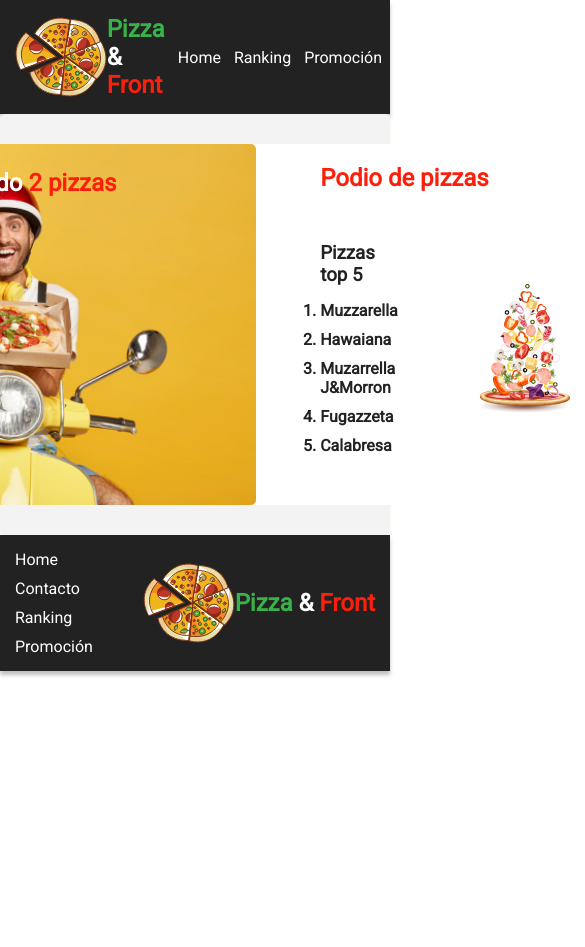
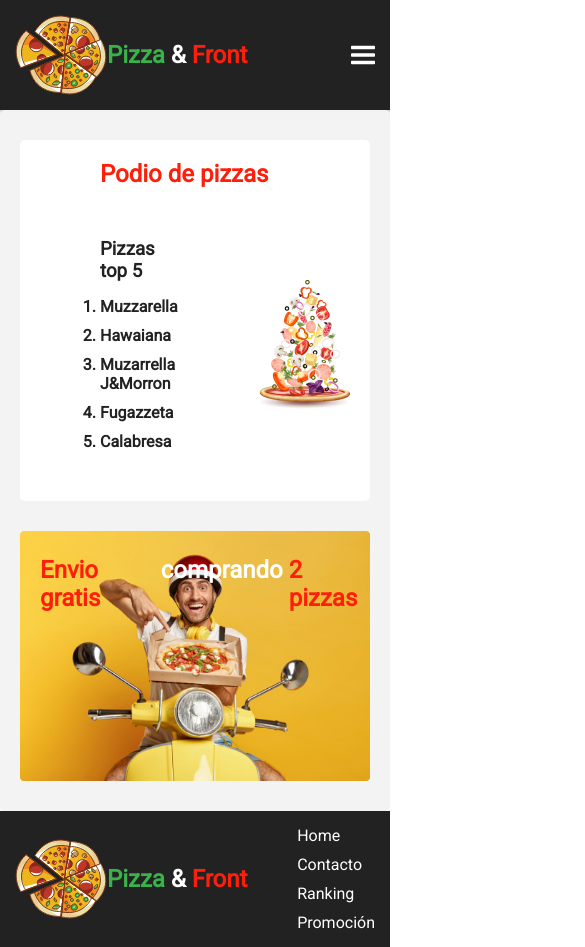
Before and after one commit to ypochoag/pizzeria_frontend, a plain HTML site: page index.html in a window 390 px wide. Shown: the top 947 px of the page, 585 px wide, since content can reach past the window. Before the commit the page ends 844 px from the top, so only its background shows below. Drawn offline with Linux system fonts and the light colour scheme.

Commit message:
mobile version - Media Queries style

```diff
--- a/css/style.css
+++ b/css/style.css
@@ -19,6 +19,10 @@ header{
     box-shadow: 0px 4px 4px 0px rgba(0, 0, 0, 0.25);
     align-items: center;
     justify-content: space-between;
+}
+
+.barra-solid{
+    display: none;
 }
 
 .logo{
@@ -53,7 +57,6 @@ h1{
 
 
 .enlaces{
-
     list-style: none;
     display:flex;
     margin-right: 20px;
@@ -87,8 +90,10 @@ main{
 
 .promocion{
     display: flex;
+    flex-wrap: wrap;
     flex-direction: row;
     justify-content: center;
+    gap: 10px;
 }
 
 .Pizzero{
@@ -113,13 +118,15 @@ main{
     color: #FFF;
 }
 
+
 .toppizzas{
-    width: 491px;
+    width: 460px;
     display: flex;
     flex-direction: column;
     background-color: #FFF;
     padding: 20px 70px 50px 80px;
     gap:50px;
+    border-radius: 5px;
 }
 
 .pizzaslista{
@@ -168,3 +175,38 @@ footer{
     text-decoration: none;
     color: white;
 }
+
+
+/*------------Media Query-----------------*/
+@media (max-width: 481px){
+
+    .nav-bar{
+        display:none;
+    }
+
+    .barra-solid{
+        display: flex;
+    }
+
+
+    /*Style Main*/
+
+    .promocion{
+        flex-direction: column-reverse;
+    }
+
+    .Pizzero{
+        margin-top: 20px ;
+    }
+
+    .imgPizzero{
+        width: 100%;
+    }
+    .toppizzas{
+        width: 100%;
+    }
+    /*Style footer*/
+    footer{
+        flex-direction: row-reverse;
+    }
+}
--- a/index.html
+++ b/index.html
@@ -16,6 +16,10 @@
                 <span id="front">Front</span>
             </h1>
         </div>
+        <div>
+            <img class="barra-solid" src="img/bars-solid 1.svg" alt="barraMenu" />
+        </div>
+
         <div class="nav-bar">
             <ul class="enlaces">
                 <li><a href="">Home</a></li>
```
Also changed, not shown: img/bars-solid 1.svg (added).
